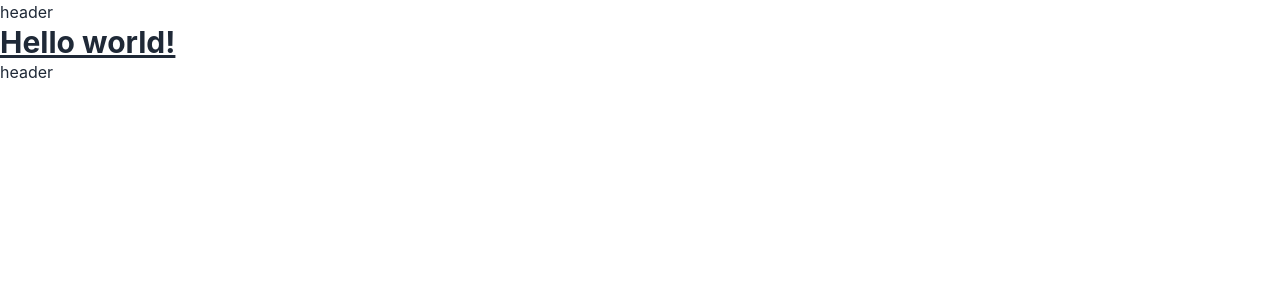
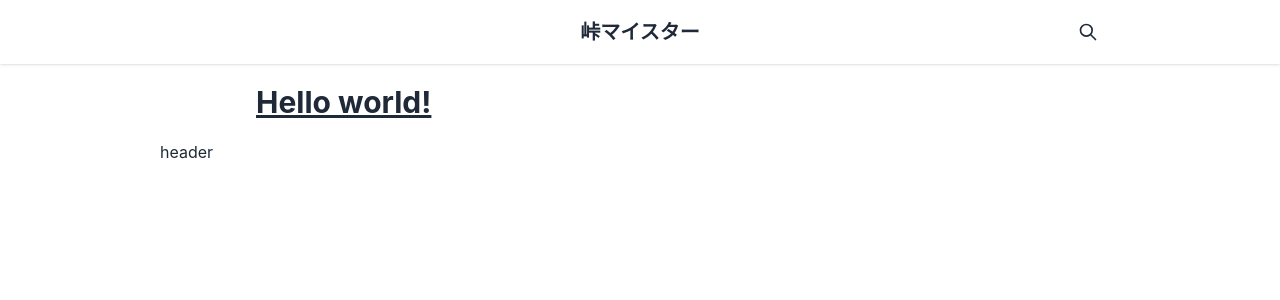
Before and after one commit to wollllll/next_touring_app, a Next.js app: page / in a window 1280 px wide. Shown: the top 300 px of the page. Built offline with nearby package versions, Linux system fonts and the light colour scheme.

Commit message:
レイアウト修正

```diff
--- a/components/layouts/Base.jsx
+++ b/components/layouts/Base.jsx
@@ -3,11 +3,11 @@ import Footer from "./Footer";
 
 const Base = ({ children }) => {
   return (
-    <>
+    <div className="secondary-bg-color flex flex-col h-screen">
       <Header />
-      <main>{children}</main>
+      <main className="xl:px-64 p-5">{children}</main>
       <Footer />
-    </>
+    </div>
   );
 };
 
--- a/components/layouts/Footer.jsx
+++ b/components/layouts/Footer.jsx
@@ -1,5 +1,5 @@
 const Footer = () => {
-  return <footer>header</footer>;
+  return <footer className="lg:px-40">header</footer>;
 };
 
 export default Footer;
--- a/components/layouts/Header.jsx
+++ b/components/layouts/Header.jsx
@@ -1,5 +1,24 @@
 const Header = () => {
-  return <header>header</header>;
+    return (
+        <>
+            <header className="shadow lg:px-40">
+                <div className="navbar bg-base-100">
+                    <div className="navbar-start">
+                    </div>
+                    <div className="navbar-center">
+                        <a className="btn btn-ghost normal-case text-xl">峠マイスター</a>
+                    </div>
+                    <div className="navbar-end">
+                        <button className="btn btn-ghost btn-circle">
+                            <svg xmlns="http://www.w3.org/2000/svg" className="h-5 w-5" fill="none" viewBox="0 0 24 24" stroke="currentColor">
+                                <path strokeLinecap="round" strokeLinejoin="round" strokeWidth="2" d="M21 21l-6-6m2-5a7 7 0 11-14 0 7 7 0 0114 0z" />
+                            </svg>
+                        </button>
+                    </div>
+                </div>
+            </header>
+        </>
+    );
 };
 
 export default Header;
```
